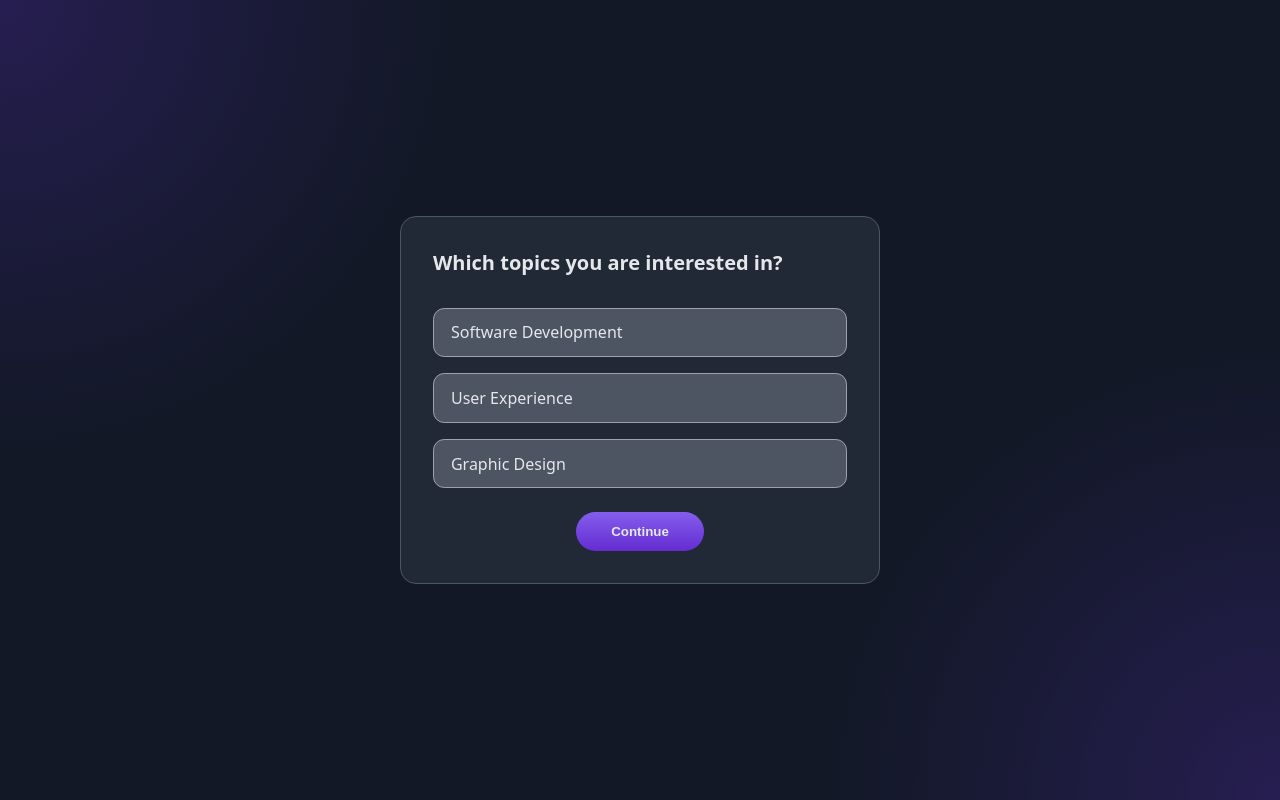
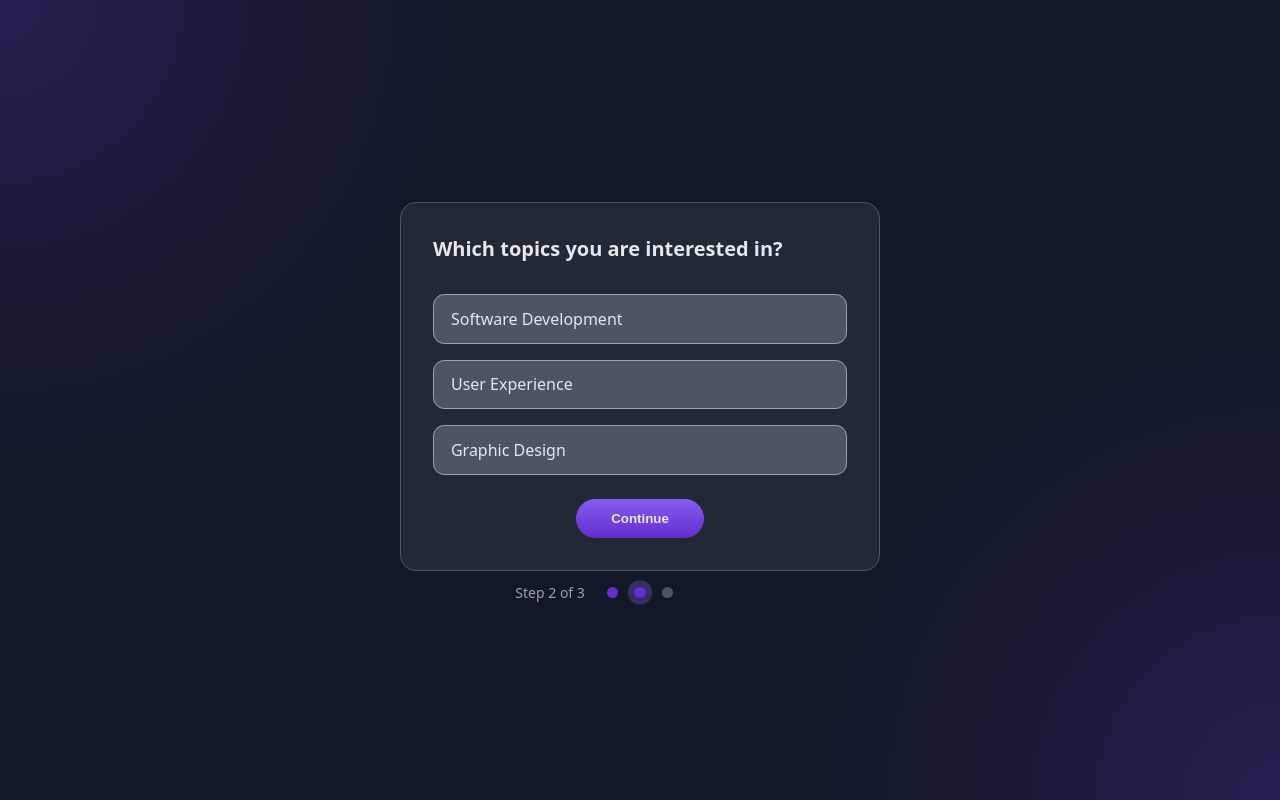
Before and after one commit to Quibylix/multi-step-register-form, a website built with Vite: page index.html in a window 1280 px wide. Both pictures are taken after typing "Sample", "name@example.com" into the empty fields and a click on the button "Continue". Built offline with nearby package versions, Linux system fonts and the light colour scheme.

Commit message:
feat: add stepper to form

```diff
--- a/index.html
+++ b/index.html
@@ -88,6 +88,19 @@
         </ul>
         <button class="step-3-form__button" type="submit">Confirm</button>
       </form>
+      <div class="stepper">
+        <p class="stepper__current-step">
+          Step <span class="stepper__step" data-cy="stepper__value">1</span> of
+          3
+        </p>
+        <div class="stepper__circles">
+          <div
+            class="stepper__circle stepper__circle--active stepper__circle--current"
+          ></div>
+          <div class="stepper__circle"></div>
+          <div class="stepper__circle"></div>
+        </div>
+      </div>
     </div>
     <script type="module" src="/src/main.ts"></script>
   </body>
--- a/src/main.ts
+++ b/src/main.ts
@@ -11,6 +11,8 @@ const labelsStep2 = $$(".step-2-form__label") as NodeListOf<HTMLLabelElement>;
 const nameResult = $(".step-3-form__name") as HTMLSpanElement;
 const emailResult = $(".step-3-form__email") as HTMLSpanElement;
 const topicsResult = $(".step-3-form__list") as HTMLUListElement;
+const stepValue = $(".stepper__step") as HTMLSpanElement;
+const stepCircles = $$(".stepper__circle") as NodeListOf<HTMLDivElement>;
 
 const userData = {
   name: "",
@@ -86,16 +88,59 @@ function changeStep(step: number) {
       formStep1.classList.remove("hidden");
       formStep2.classList.add("hidden");
       formStep3.classList.add("hidden");
+
+      stepValue.textContent = "1";
+
+      stepCircles[0].classList.add(
+        "stepper__circle--active",
+        "stepper__circle--current",
+      );
+      stepCircles[1].classList.remove(
+        "stepper__circle--active",
+        "stepper__circle--current",
+      );
+      stepCircles[2].classList.remove(
+        "stepper__circle--active",
+        "stepper__circle--current",
+      );
       break;
     case 2:
       formStep1.classList.add("hidden");
       formStep2.classList.remove("hidden");
       formStep3.classList.add("hidden");
+
+      stepValue.textContent = "2";
+
+      stepCircles[0].classList.add("stepper__circle--active");
+      stepCircles[0].classList.remove("stepper__circle--current");
+
+      stepCircles[1].classList.add(
+        "stepper__circle--active",
+        "stepper__circle--current",
+      );
+
+      stepCircles[2].classList.remove(
+        "stepper__circle--active",
+        "stepper__circle--current",
+      );
       break;
     case 3:
       formStep1.classList.add("hidden");
       formStep2.classList.add("hidden");
       formStep3.classList.remove("hidden");
+
+      stepValue.textContent = "3";
+
+      stepCircles[0].classList.add("stepper__circle--active");
+      stepCircles[0].classList.remove("stepper__circle--current");
+
+      stepCircles[1].classList.add("stepper__circle--active");
+      stepCircles[1].classList.remove("stepper__circle--current");
+
+      stepCircles[2].classList.add(
+        "stepper__circle--active",
+        "stepper__circle--current",
+      );
       break;
   }
 }
--- a/src/style.css
+++ b/src/style.css
@@ -27,6 +27,7 @@ html {
   --purpley: #845eee;
   --blue-purple: #652cd1;
   --midnight-blue: #261e51;
+  --twilight: #342d61;
 }
 
 #app {
@@ -148,3 +149,46 @@ html {
   margin-left: 1.5rem;
   margin-top: 0.5rem;
 }
+
+.stepper {
+  margin-top: 1rem;
+  color: var(--pale-gray);
+  position: relative;
+  display: flex;
+  align-items: center;
+}
+
+.stepper__current-step {
+  position: absolute;
+  width: max-content;
+  transform: translateX(-100%);
+  padding-right: 1.4rem;
+  vertical-align: middle;
+  left: 0;
+  color: var(--cool-gray);
+  font-size: 0.875rem;
+}
+
+.stepper__circles {
+  display: flex;
+  align-items: center;
+  gap: 1rem;
+}
+
+.stepper__circle {
+  width: 0.7rem;
+  height: 0.7rem;
+  border-radius: 50%;
+  background: var(--slate-gray);
+  transition:
+    background-color 0.4s ease-in-out,
+    box-shadow 0.4s ease-in-out;
+}
+
+.stepper__circle--active {
+  background: var(--blue-purple);
+}
+
+.stepper__circle--current {
+  box-shadow: 0 0 0 0.4rem var(--twilight);
+}
```
Also changed, not shown: cypress/e2e/app.cy.ts (+23 -0 lines).
